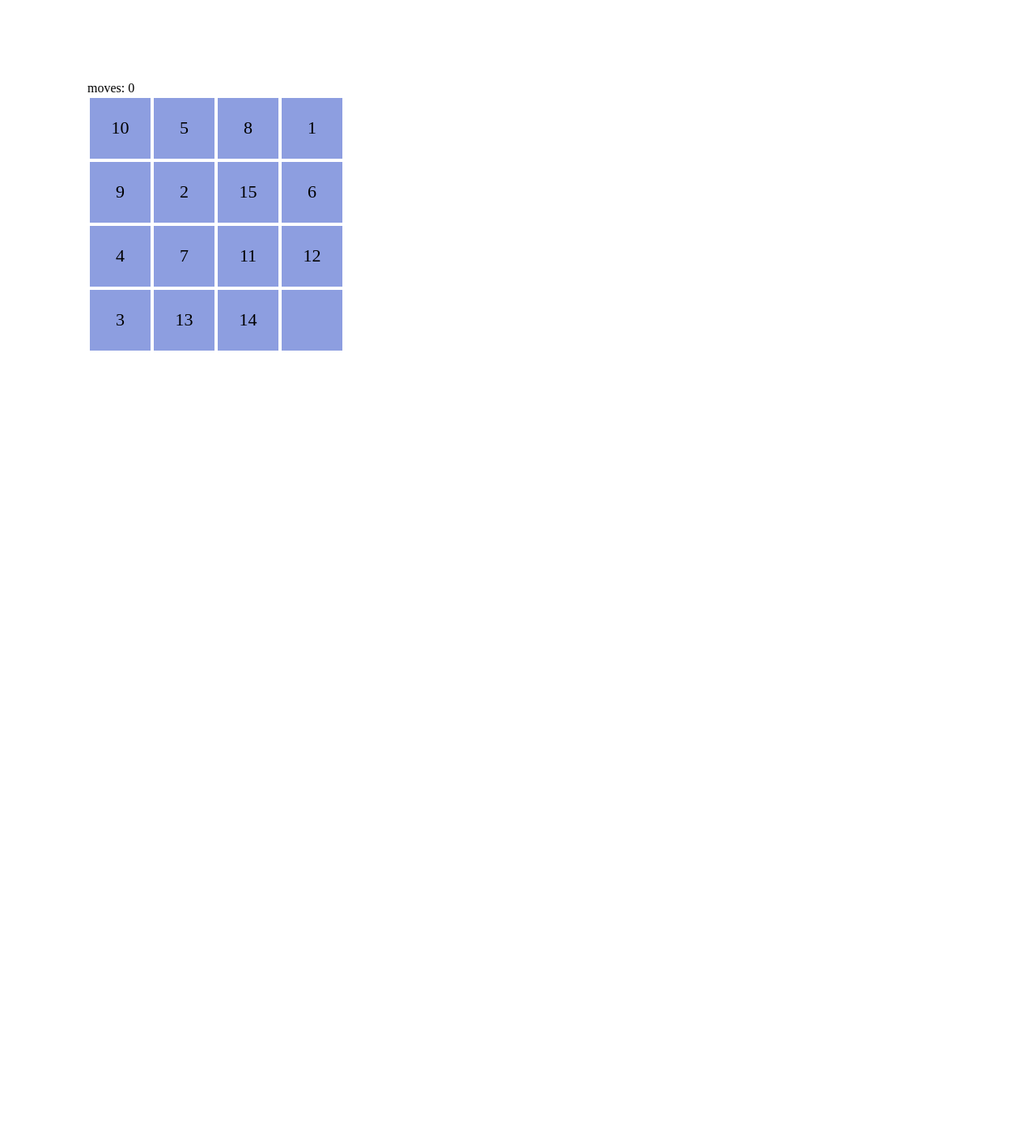
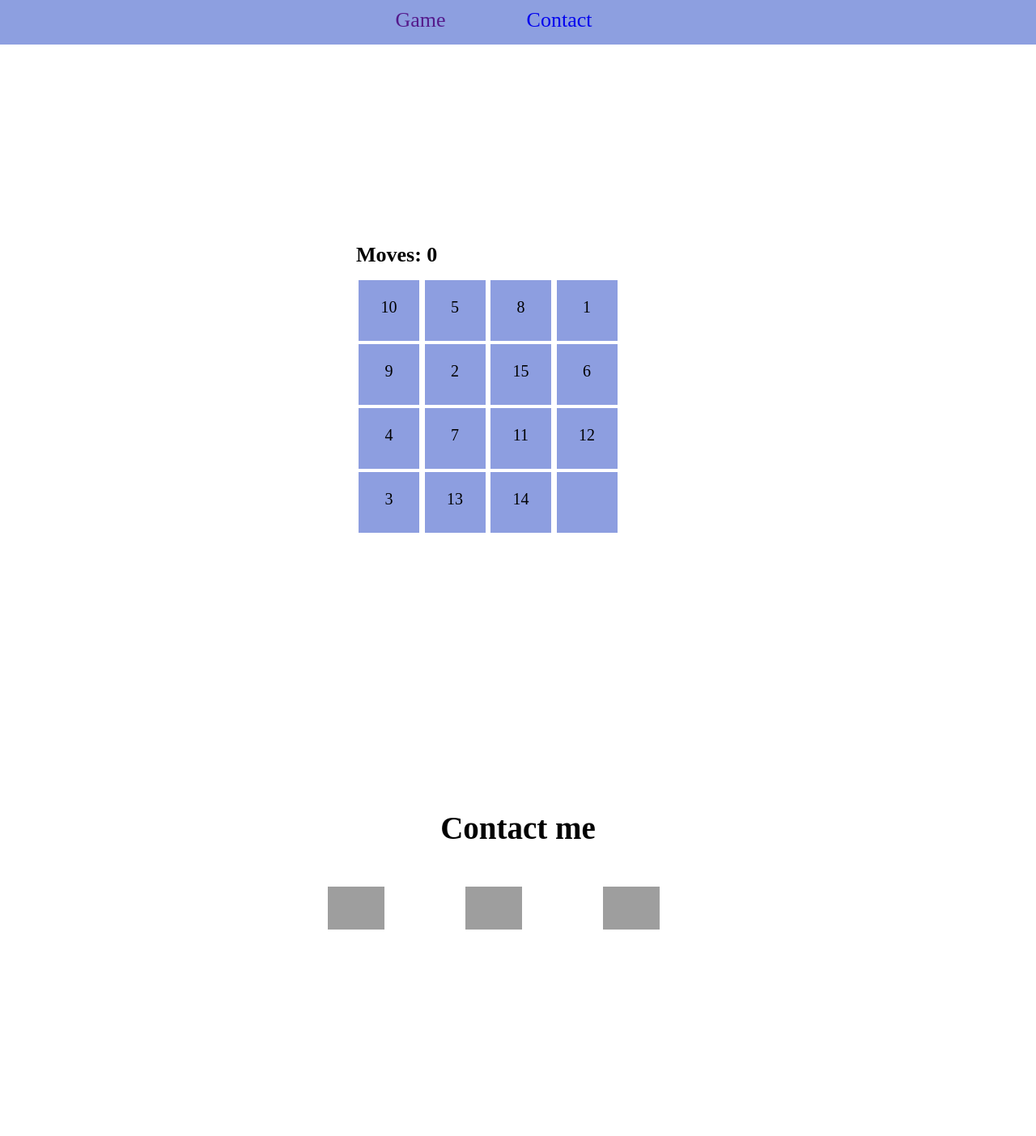
Before and after one commit to gdivakov/specks, a plain HTML site: page index.html in a window 1280 px wide. Shown: the whole page at 81% size. Before the commit the page ends 800 px from the top, so only its background shows below. Drawn offline with Linux system fonts and the light colour scheme; grey boxes are pictures that could not be loaded.

Commit message:
contact info added; nav added

```diff
--- a/index.html
+++ b/index.html
@@ -6,9 +6,15 @@
 	<link rel="stylesheet" href="style.css">
 </head>
 <body>
-<div class="wrapper" onmousedown="return false" onselectstart="return false" >
+	<nav>
+		<ul>
+			<li><a href="">Game</a></li>
+			<li><a href="#contact">Contact</a></li>
+		</ul>
+	</nav>
+	<div id="game" onselectstart="return false" >
 		<div id="score">
-		moves: <span id="moves">0</span>
+			Moves: <span id="moves">0</span>
 		</div>
 		<div class="row">
 			<div class="square 1_1"></div>
@@ -35,6 +41,26 @@
 			<div class="square 4_4 free"><div>Free</div></div>
 		</div>
 	</div>
+	<div id="contact">
+		<h2>Contact me</h2>
+		<ul id="socials">
+			<li>
+				<a target="_blank" href="https://github.com/gdivakov">
+					<img src="https://upload.wikimedia.org/wikipedia/commons/c/c6/Font_Awesome_5_brands_github-square.svg" alt="github">
+				</a>
+			</li>
+			<li>
+				<a target="_blank" href="https://www.linkedin.com/in/gdivakov/">
+					<img src="https://upload.wikimedia.org/wikipedia/commons/7/76/Font_Awesome_5_brands_linkedin.svg" alt="linkedin">
+				</a>
+			</li>
+			<li>
+				<a target="_blank" href="https://t.me/gdivakov">
+					<img src="https://upload.wikimedia.org/wikipedia/commons/b/b7/Font_Awesome_5_brands_telegram.svg" alt="telegram" />
+				</a>
+			</li>
+		</ul>
+	</div>
 	<script src="script.js"></script>
 </body>
 </html>
--- a/style.css
+++ b/style.css
@@ -3,9 +3,15 @@
 	width: 75px;
 	height: 75px;
 	display: inline-block;
-	font-size: 22px;
+	font-size: 20px;
 	text-align: center;
 	cursor: pointer;
+}
+
+body {
+	margin: 0;
+	font-family: "Roboto, Arial";
+	font-size: 26px;
 }
 
 .free {
@@ -13,7 +19,7 @@
 }
 
 .square>div {
-	padding-top: 24px;
+	padding-top: 22px;
 }
 
 .row {
@@ -22,12 +28,56 @@
 	width: auto;
 }
 
-.wrapper {
-	margin: 100px;
+#game {
+	margin: 300px auto;
 	width: 400px;
+	height: 50vh;
+}
+
+#contact {
+	width: 100%;
+    height: 50vh;
+    text-align: center;
 }
 
 .button {
 	display: inline-block;
 	margin: 0 20px;
 }
+
+#score {
+	margin-bottom: 16px;
+	font-weight: bold;
+}
+
+nav {
+	height: 55px;
+	position: fixed;
+	top: 0;
+    width: 100%;
+	background-color: #8d9fe0;
+}
+
+ul {
+	display: flex;
+	height: 100%;
+	justify-content: center;
+	margin: 0;
+}
+ul li{
+	line-height: 50px;
+	margin-right: 100px;
+	list-style: none;
+}
+
+li a {
+	text-decoration: none;
+}
+
+#socials {
+	margin-top: 50px;
+}
+
+a img {
+	width: 70px;
+}
```
Lines whose indentation alone changed are shown as unchanged.
